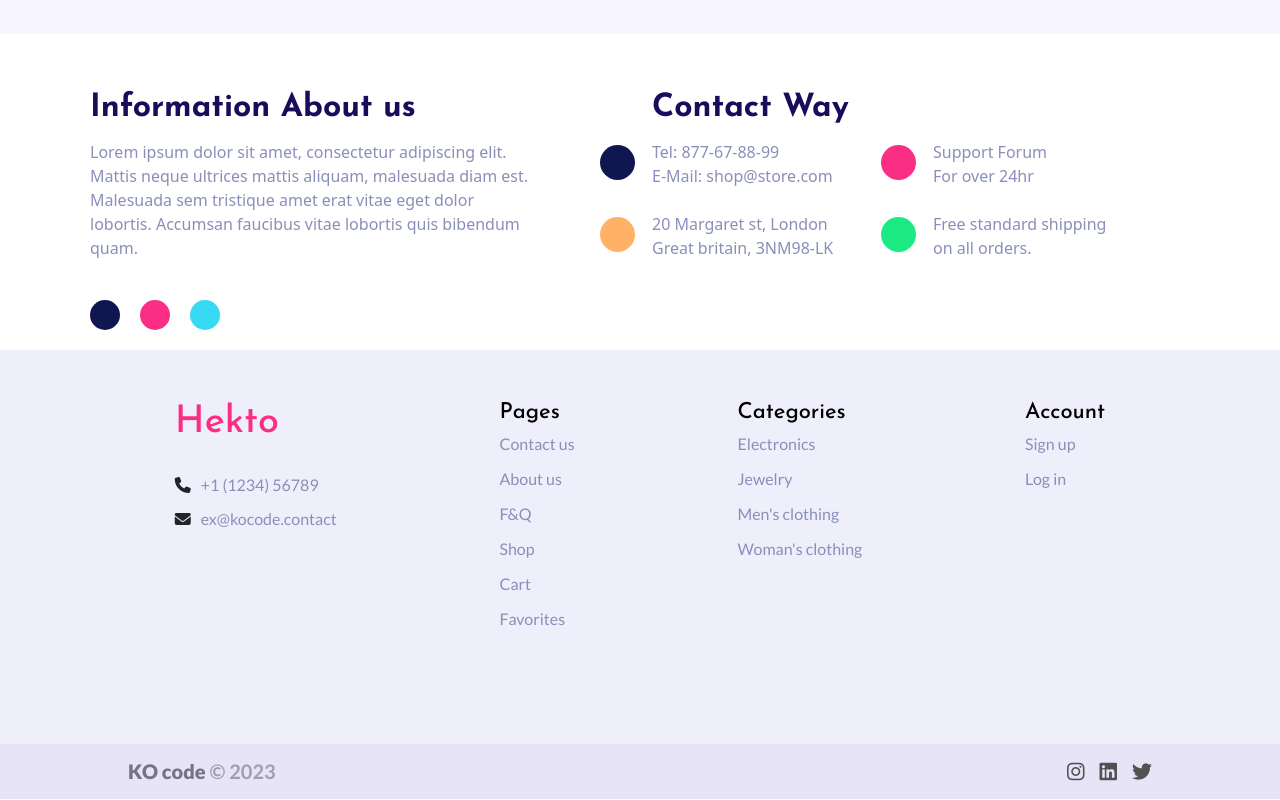
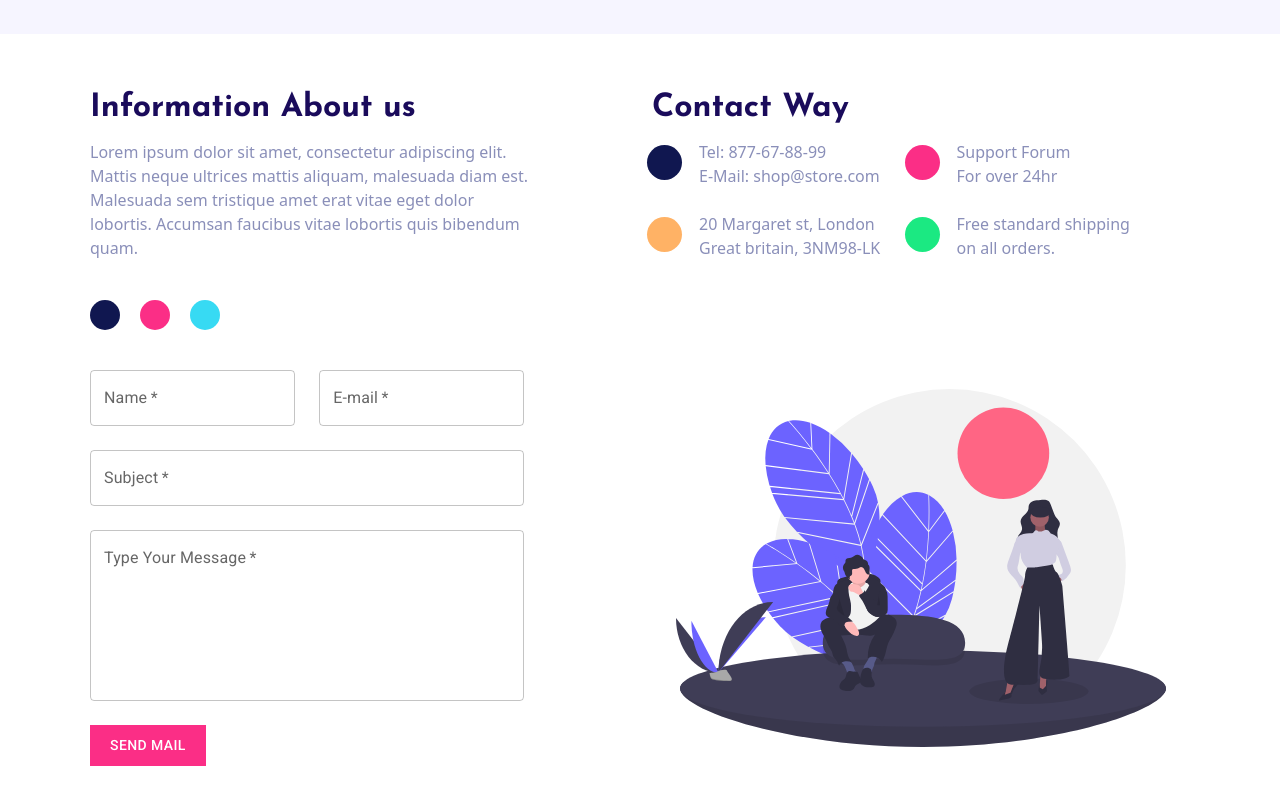
Before and after one commit to k-amhaz/E-commerce-collaboration, a React (Vite) app in the folder e-commerce/: page /contact in a window 1280 px wide. Shown: the part 280-1080 px from the top of the page. Built offline with nearby package versions, Linux system fonts and the light colour scheme; no server answers.

Commit message:
starting cart page

```diff
--- a/e-commerce/src/components/ContactUs.jsx
+++ b/e-commerce/src/components/ContactUs.jsx
@@ -1,7 +1,14 @@
 import "../css/ContactUs.css"
 import SubHeader from "./SubHeader";
+import contact_img from "../assets/undraw_team_work_k-80-m.svg"
+import { Box, TextField, Button } from "@mui/material";
+import { useContext } from "react";
+import { Context } from "../context/MainContext";
 
 const ContactUs = () => {
+
+    const {addToCartBtn} = useContext(Context)
+
     return (
         <div className="contact-us">
             <SubHeader
@@ -47,6 +54,62 @@ const ContactUs = () => {
                         </div>
                     </div>
                 </div>
+                <div className="row contact-form gap-5 gap-lg-0  d-flex justify-content-between align-items-center">
+                    <div className="col-12 col-md-5">
+                        <form
+                            method="POST"
+                            className="d-flex flex-column gap-4 justify-content-start"
+                            action="https://formsubmit.co/d012481abf9a3391791dda308cfb0edb"
+                            >
+                                <div className="row d-flex">
+                                    <div className="col-6">
+                                        <TextField
+                                            required
+                                            id="outlined-name-input"
+                                            label="Name"
+                                            type="text"
+                                            name="Name"
+                                            autoComplete="current-name"
+                                        />
+                                    </div>
+                                    <div className="col-6">
+                                        <TextField
+                                            required
+                                            id="outlined-required"
+                                            label="E-mail"
+                                            type='email'
+                                            name="Email"
+                                            autoComplete="current-email"
+                                        />
+                                    </div>
+                                </div>
+                                <TextField
+                                    required
+                                    id="outlined-subject-input"
+                                    label="Subject"
+                                    type="text"
+                                    name="Subject"
+                                    autoComplete="current-subject"
+                                    fullWidth
+                                />
+                                <TextField
+                                    required
+                                    multiline
+                                    id="outlined-message-input"
+                                    label="Type Your Message"
+                                    type="text"
+                                    name="Message"
+                                    autoComplete="current-message"
+                                    rows={6}
+                                    fullWidth
+                                />
+                            {addToCartBtn("send mail", '', '', 'submit')}
+                        </form>
+                    </div>
+                    <div className="col-12 col-md-6 ps-5">
+                        <img src={contact_img} alt="" className="w-100" />
+                    </div>
+                </div>
             </div>
         </div>
      );
--- a/e-commerce/src/context/MainContext.jsx
+++ b/e-commerce/src/context/MainContext.jsx
@@ -43,9 +43,9 @@ const ContextProvider = (props) => {
     setLinkedProduct(event.target)
   }
 
-  const addToCartBtn = (text, icon, outlined) => {
+  const addToCartBtn = (text, icon, outlined, type) => {
     return (
-      <Button className="add-to-cart-btn btn" endIcon={icon} variant={outlined}>
+      <Button className="add-to-cart-btn btn" endIcon={icon} variant={outlined} type={type}>
         {text}
       </Button>
     )
@@ -59,6 +59,10 @@ const ContextProvider = (props) => {
       </Link>
     )
   }
+
+  // const addToCart = () => {
+
+  // }
 
   return (
     <Provider
--- a/e-commerce/src/css/ContactUs.css
+++ b/e-commerce/src/css/ContactUs.css
@@ -32,6 +32,9 @@
   background-color: #37DAF3;
   left: 100px;
 }
+.contact-us .contact-way .row {
+  margin-left: 35px;
+}
 .contact-us .contact-way .col-md-6 {
   margin-top: 10px;
   position: relative;
@@ -63,4 +66,23 @@
   .contact-us .contact-way .col-md-6::before {
     display: none;
   }
+  .contact-us .contact-way .row {
+    margin-left: 0px;
+    transform: translateX(-8px);
+  }
+}
+.contact-us .contact-form {
+  margin-top: 70px;
+  width: 100%;
+}
+.contact-us .contact-form .add-to-cart-btn {
+  background-color: var(--pink-color) !important;
+  color: white;
+  border-radius: 0px !important;
+  width: -webkit-fit-content;
+  width: -moz-fit-content;
+  width: fit-content;
+  padding: 8px 20px;
+  text-align: center;
+  cursor: pointer;
 }/*# sourceMappingURL=ContactUs.css.map */
--- a/e-commerce/src/css/ContactUs.scss
+++ b/e-commerce/src/css/ContactUs.scss
@@ -32,6 +32,9 @@
         }
     }
     .contact-way {
+        .row {
+            margin-left: 35px;
+        }
         .col-md-6 {
             margin-top: 10px;
             position: relative;
@@ -63,11 +66,23 @@
             .col-md-6 {
                 &::before {display: none;}
             }
+            .row {
+                margin-left: 0px;
+                transform: translateX(-8px);
+            }
         }
-        // @media (min-width: 721px) {
-        //     .col-mg-6 {
-        //         &::before {display: block;}
-        //     }
-        // }
+    }
+    .contact-form {
+        margin-top: 70px;
+        width: 100%;
+        .add-to-cart-btn {
+            background-color: var(--pink-color) !important;
+            color: white;
+            border-radius: 0px !important;
+            width: fit-content;
+            padding: 8px 20px;
+            text-align: center;
+            cursor: pointer;
+        }
     }
 }
```
Also changed, not shown: e-commerce/src/assets/undraw_team_work_k-80-m.svg (added), 1 other file (tests, documents, lock files or other folders).
